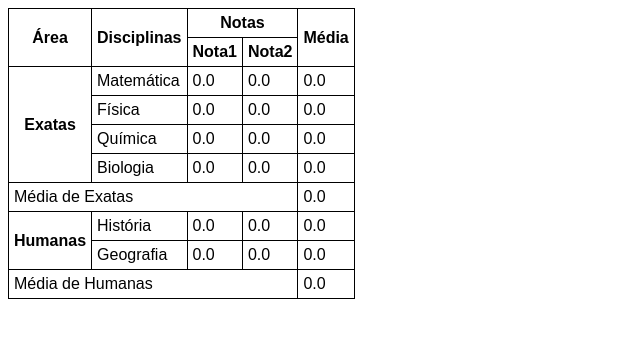
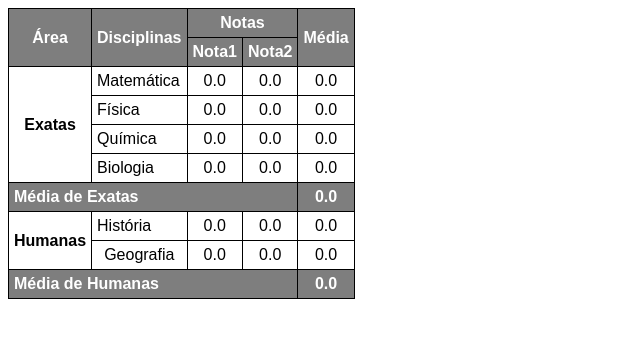
Before and after one commit to jess-vf/html-css, a plain HTML site: page desafios/D014/d014.html in a window 1280 px wide. Shown: the whole page, without its empty margins (0-640 px from the left). Drawn offline with Linux system fonts and the light colour scheme.

Commit message:
Update d014.html

```diff
--- a/desafios/D014/d014.html
+++ b/desafios/D014/d014.html
@@ -11,13 +11,6 @@
 
         table {
             border-collapse: collapse;
-
-        }
-
-        thead {
-            background-color: gray;
-            color: white;
-
         }
 
         td, th {
@@ -25,21 +18,33 @@
             padding: 5px;
         }
 
-        tfoot {
-            background-color: gray;
+        .inverso {
+            background-color: #7e7e7e;
             color: white;
+        }
+
+        .centro {
+            text-align: center;
+        }
+
+        .realce {
+            font-weight: bolder;
+        }
+
+        .esquerda {
+            text-align: left;
         }
     </style>
 </head>
 <body>
     <table>
-        <tr>
+        <tr class="inverso">
             <th rowspan="2" scope="col">Área</th>
             <th rowspan="2" scope="col">Disciplinas</th>
             <th colspan="2" scope="colgroup">Notas</th>
             <th rowspan="2" scope="col">Média</th>
         </tr>
-        <tr>
+        <tr class="inverso">
             <th scope="col">Nota1</th>
             <th scope="col">Nota2</th>
         </tr>
@@ -47,48 +52,48 @@
         <tr>
             <th rowspan="4" scope="rowgroup">Exatas</th>
             <td>Matemática</td>
-            <td>0.0</td>
-            <td>0.0</td>
-            <td>0.0</td>
+            <td class="centro">0.0</td>
+            <td class="centro">0.0</td>
+            <td class="centro">0.0</td>
         </tr>
         <tr>
             <td>Física</td>
-            <td>0.0</td>
-            <td>0.0</td>
-            <td>0.0</td>
+            <td class="centro">0.0</td>
+            <td class="centro">0.0</td>
+            <td class="centro">0.0</td>
         </tr>
         <tr>
             <td>Química</td>
-            <td>0.0</td>
-            <td>0.0</td>
-            <td>0.0</td>
+            <td class="centro">0.0</td>
+            <td class="centro">0.0</td>
+            <td class="centro">0.0</td>
         </tr>
         <tr>
             <td>Biologia</td>
-            <td>0.0</td>
-            <td>0.0</td>
-            <td>0.0</td>
+            <td class="centro">0.0</td>
+            <td class="centro">0.0</td>
+            <td class="centro">0.0</td>
         </tr>
-        <tr>
-            <td colspan="4">Média de Exatas</td>
-            <td>0.0</td>
+        <tr class="inverso">
+            <th colspan="4" class="esquerda">Média de Exatas</th>
+            <td class="centro realce">0.0</td>
         </tr>
         <tr>
             <th rowspan="2" scope="rowgroup">Humanas</th>
             <td>História</td>
-            <td>0.0</td>
-            <td>0.0</td>
-            <td>0.0</td>
+            <td class="centro">0.0</td>
+            <td class="centro">0.0</td>
+            <td class="centro">0.0</td>
         </tr>
         <tr>
-            <td>Geografia</td>
-            <td>0.0</td>
-            <td>0.0</td>
-            <td>0.0</td>
+            <td class="centro">Geografia</td>
+            <td class="centro">0.0</td>
+            <td class="centro">0.0</td>
+            <td class="centro">0.0</td>
         </tr>
-         <tr>
-            <td colspan="4">Média de Humanas</td>
-            <td>0.0</td>
+         <tr class="inverso">
+            <th colspan="4" scope="row" class="esquerda">Média de Humanas</th>
+            <td class="centro realce">0.0</td>
         </tr>
     </table>
 </body>
```
